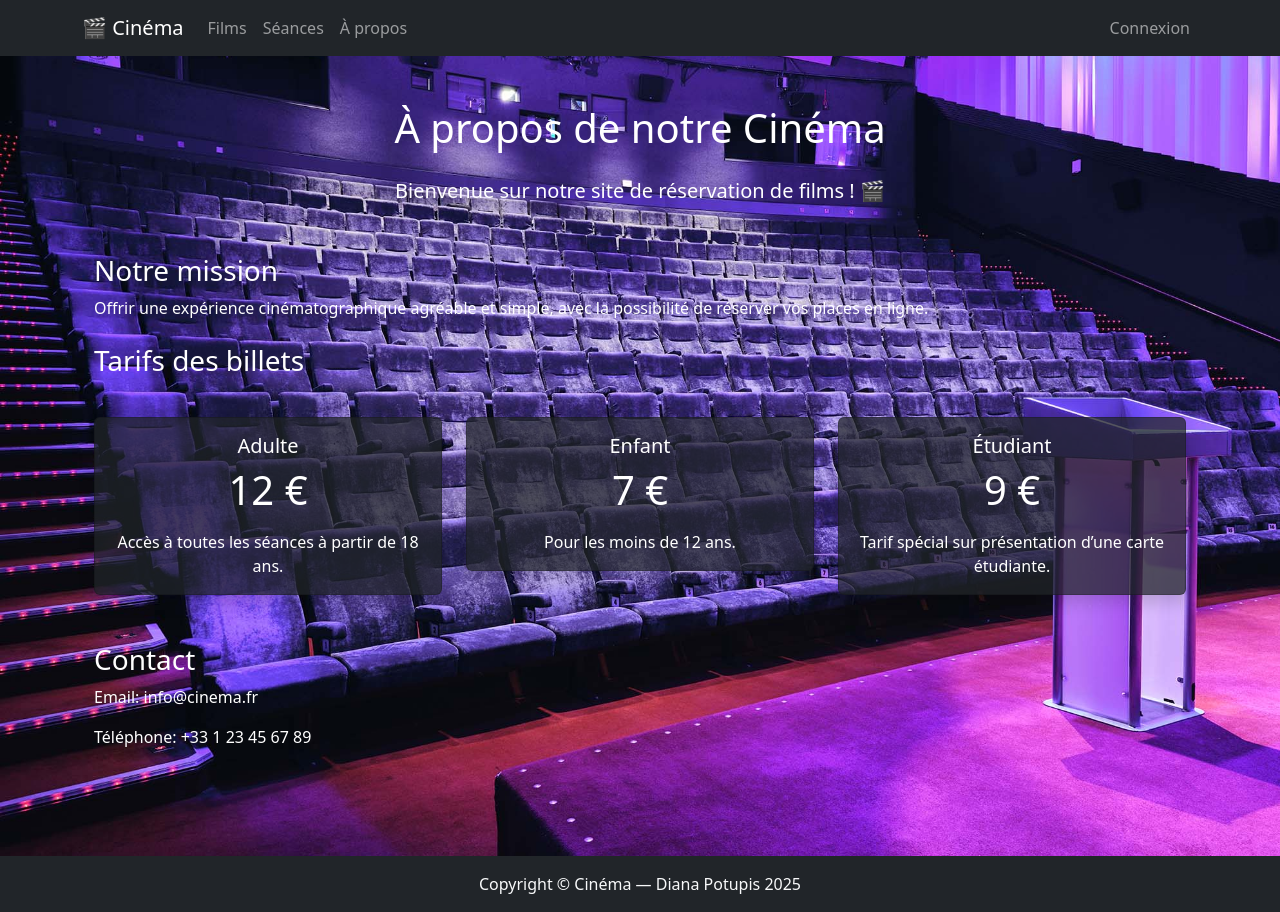
After one commit to diana-potupis-vinci/cinema-python-django, a Django app: page /about/ in a window 1280 px wide. The commit adds this page. Run offline with Django 5.2, Linux system fonts and the light colour scheme; some libraries are stand-ins or nearby versions.

Commit message:
feat: add about page

```diff
--- /dev/null
+++ b/demo_app/templates/about.html
@@ -0,0 +1,50 @@
+{% extends 'base.html' %}
+{% block title %}À propos{% endblock %}
+
+{% block content %}
+<div class="text-white py-5">
+  <div class="container">
+    <h1 class="mb-4 text-center">À propos de notre Cinéma</h1>
+
+    <p class="lead text-center">Bienvenue sur notre site de réservation de films ! 🎬</p>
+
+    <h3 class="mt-5">Notre mission</h3>
+    <p>Offrir une expérience cinématographique agréable et simple, avec la possibilité de réserver vos places en ligne.</p>
+
+    <h3 class="mt-4">Tarifs des billets</h3>
+    <div class="row g-4 mt-3">
+      <div class="col-md-4">
+        <div class="card bg-dark bg-opacity-75 text-white shadow">
+          <div class="card-body text-center">
+            <h5 class="card-title">Adulte</h5>
+            <p class="card-text display-6">12 €</p>
+            <p class="card-text">Accès à toutes les séances à partir de 18 ans.</p>
+          </div>
+        </div>
+      </div>
+      <div class="col-md-4">
+        <div class="card bg-dark bg-opacity-75 text-white shadow">
+          <div class="card-body text-center">
+            <h5 class="card-title">Enfant</h5>
+            <p class="card-text display-6">7 €</p>
+            <p class="card-text">Pour les moins de 12 ans.</p>
+          </div>
+        </div>
+      </div>
+      <div class="col-md-4">
+        <div class="card bg-dark bg-opacity-75 text-white shadow">
+          <div class="card-body text-center">
+            <h5 class="card-title">Étudiant</h5>
+            <p class="card-text display-6">9 €</p>
+            <p class="card-text">Tarif spécial sur présentation d’une carte étudiante.</p>
+          </div>
+        </div>
+      </div>
+    </div>
+
+    <h3 class="mt-5">Contact</h3>
+    <p>Email: info@cinema.fr</p>
+    <p>Téléphone: +33 1 23 45 67 89</p>
+  </div>
+</div>
+{% endblock %}
--- a/demo_app/urls.py
+++ b/demo_app/urls.py
@@ -11,4 +11,5 @@ urlpatterns = [
     path('seances/', views.SeanceView.as_view(), name="seances"),
     path('login/', auth_views.LoginView.as_view(template_name='login.html',redirect_authenticated_user=True ), name='login'),
     path('logout/', auth_views.LogoutView.as_view(), name='logout'),
+    path('about/', views.AboutView, name='about'),
 ]
--- a/demo_app/views.py
+++ b/demo_app/views.py
@@ -48,3 +48,6 @@ class SeanceView(View):
         }
 
         return render(request, 'seances.html', context)
+
+def AboutView(request):
+        return render(request, 'about.html')
--- a/templates/base.html
+++ b/templates/base.html
@@ -41,7 +41,7 @@
           </li>
           {% endif %}
           <li class="nav-item">
-            <a class="nav-link">À propos</a>
+            <a class="nav-link" href="{% url 'about' %}">À propos</a>
           </li>
         </ul>
         <ul class="navbar-nav">
```
